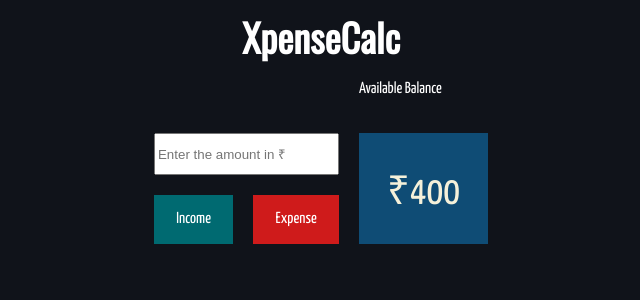
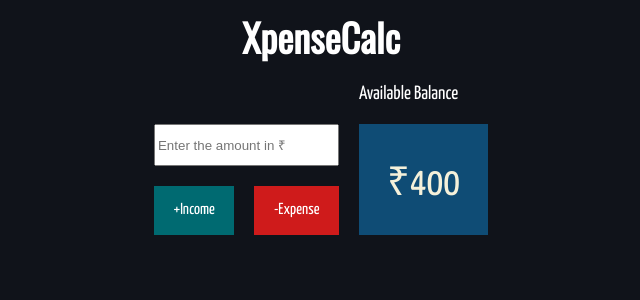
Before and after one commit to reetpriye/xpense-calc, a React (Create React App) app: page / in a window 1280 px wide. Shown: the top 300 px of the page, without its empty margins (319-959 px from the left). Built offline with nearby package versions, Linux system fonts and the light colour scheme.

Commit message:
Update Styles

```diff
--- a/public/index.html
+++ b/public/index.html
@@ -32,7 +32,7 @@
       href="https://fonts.googleapis.com/css2?family=Yanone+Kaffeesatz&display=swap"
       rel="stylesheet"
     />
-    <title>React App</title>
+    <title>XpenseCalc | Expenses on the Cloud</title>
   </head>
 
   <body>
--- a/src/App.css
+++ b/src/App.css
@@ -8,7 +8,7 @@ body {
   font-family: "Yanone Kaffeesatz", sans-serif;
 }
 
-.container {
+.main-container {
   display: flex;
   flex-direction: column;
   align-items: center;
@@ -31,6 +31,7 @@ body {
     "income_button expense_button balance";
   grid-gap: 20px;
   margin: 0;
+  /* row-gap: 0; */
   /* width: 450px; */
   /* height: 975px; */
 }
@@ -41,6 +42,8 @@ body {
 
 .top-container p {
   grid-area: balance_header;
+  margin: 20px 0 0 0;
+  font-size: 1.2rem;
 }
 
 .top-container .Income {
--- a/src/App.js
+++ b/src/App.js
@@ -12,12 +12,12 @@ import AddTransactionButton from "./components/AddTransactionButton";
 export default function App() {
   return (
     <>
-      <div className="container">
+      <div className="main-container">
         <Header />
         <div className="top-container">
           <InputBox />
-          <AddTransactionButton text={"Income"} />
-          <AddTransactionButton text={"Expense"} />
+          <AddTransactionButton text={"+Income"} />
+          <AddTransactionButton text={"-Expense"} />
           <Balance />
         </div>
         {/* <Transaction /> */}
--- a/src/components/AddTransactionButton.jsx
+++ b/src/components/AddTransactionButton.jsx
@@ -1,7 +1,7 @@
 import React from "react";
 
 function AddTransactionButton({ text }) {
-  return <div className={text}>{text}</div>;
+  return <div className={text.slice(1)}>{text}</div>;
 }
 
 export default AddTransactionButton;
```
